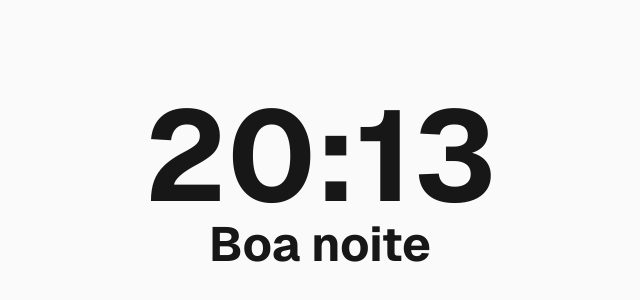
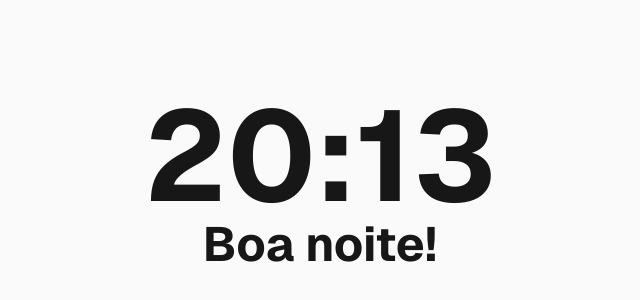
Before and after one commit to Vcljunges/Front-Saudar.08-04, a Next.js app in the folder src/: page / in a window 1280 px wide. Shown: the part 220-520 px from the top of the page, without its empty margins (320-960 px from the left). Built offline with nearby package versions, Linux system fonts and the light colour scheme.

Commit message:
Hora atualiza em tempo real, fiz um baita relógio

```diff
--- a/src/app/page.tsx
+++ b/src/app/page.tsx
@@ -1,17 +1,26 @@
-import Image from "next/image";
+'use client'
+import { useEffect, useState } from "react";
 
 export default function Home() {
+  const [tempo, setTime] = useState(new Date());
+
+  useEffect(() => {
+    const interval = setInterval(() => {
+      setTime(new Date());
+    }, 1000);
+  }, []);
+
   const hora = new Date().getHours();
   const minuto = new Date().getMinutes();
   const horaFormatada = `${hora}:${minuto}`;
 
   const saudacao = () => {
     if (hora >= 5 && hora < 12) {
-      return "Bom dia";
+      return "Bom dia!";
     } else if (hora >= 12 && hora < 18) {
-      return "Boa tarde";
+      return "Boa tarde!";
     } else {
-      return "Boa noite";
+      return "Boa noite!";
     }
   };
 
```
